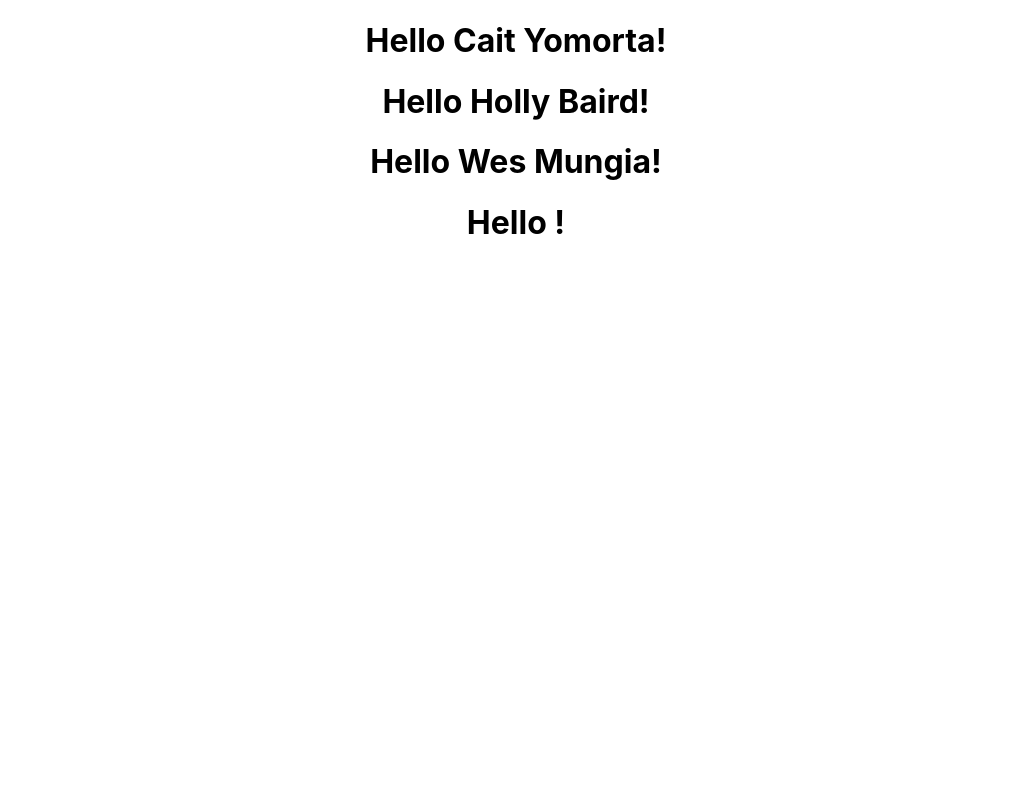
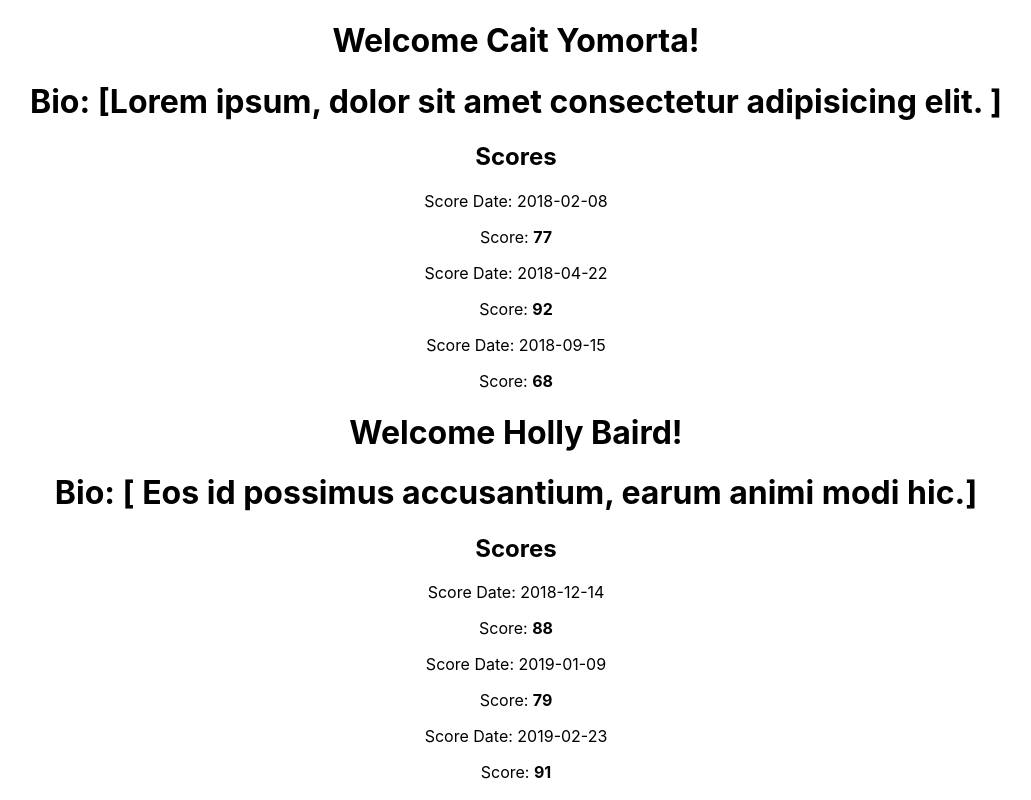
Before and after one commit to Sinuhem23/Students_Hook, a React (Create React App) app: page / in a window 1280 px wide. Shown: the top 800 px of the page, without its empty margins (124-1155 px from the left). Built offline with nearby package versions, Linux system fonts and the light colour scheme.

Commit message:
all is showing. Css is needed

```diff
--- /dev/null
+++ b/src/Score.js
@@ -0,0 +1,12 @@
+import React from 'react';
+
+export default function Score(props) {
+  return props.object.scores.map((scoreInfo) => (
+    <div>
+      Score Date: {scoreInfo.date}
+      <p class='score'>
+        Score: <strong>{scoreInfo.score}</strong>
+      </p>
+    </div>
+  ));
+}
--- a/src/Student.js
+++ b/src/Student.js
@@ -1,18 +1,27 @@
 import React from 'react';
+import Score from './Score';
 
 function Student(props) {
   return (
     <div>
-      {props.all_students.map((studentData) => {
+      {props.all_students.map((studentData, idx) => {
         // console.log(props.all_students);
         console.log(studentData.name);
         console.log(studentData.scores);
-        return <h1> Hello {studentData.name}!</h1>;
+        return (
+          <div id={'stu' + idx} key={idx}>
+            <h1> Welcome {studentData.name}!</h1>
+            <h1> Bio: [{studentData.bio}]</h1>
+            <h2>Scores</h2>
+            <div>
+              <Score object={studentData} />
+            </div>
+          </div>
+        );
 
         // setStudentData(studentData);
         // return <Student all_students={studentData} />;
       })}
-      <h1> Hello !</h1>
     </div>
   );
 }
```
